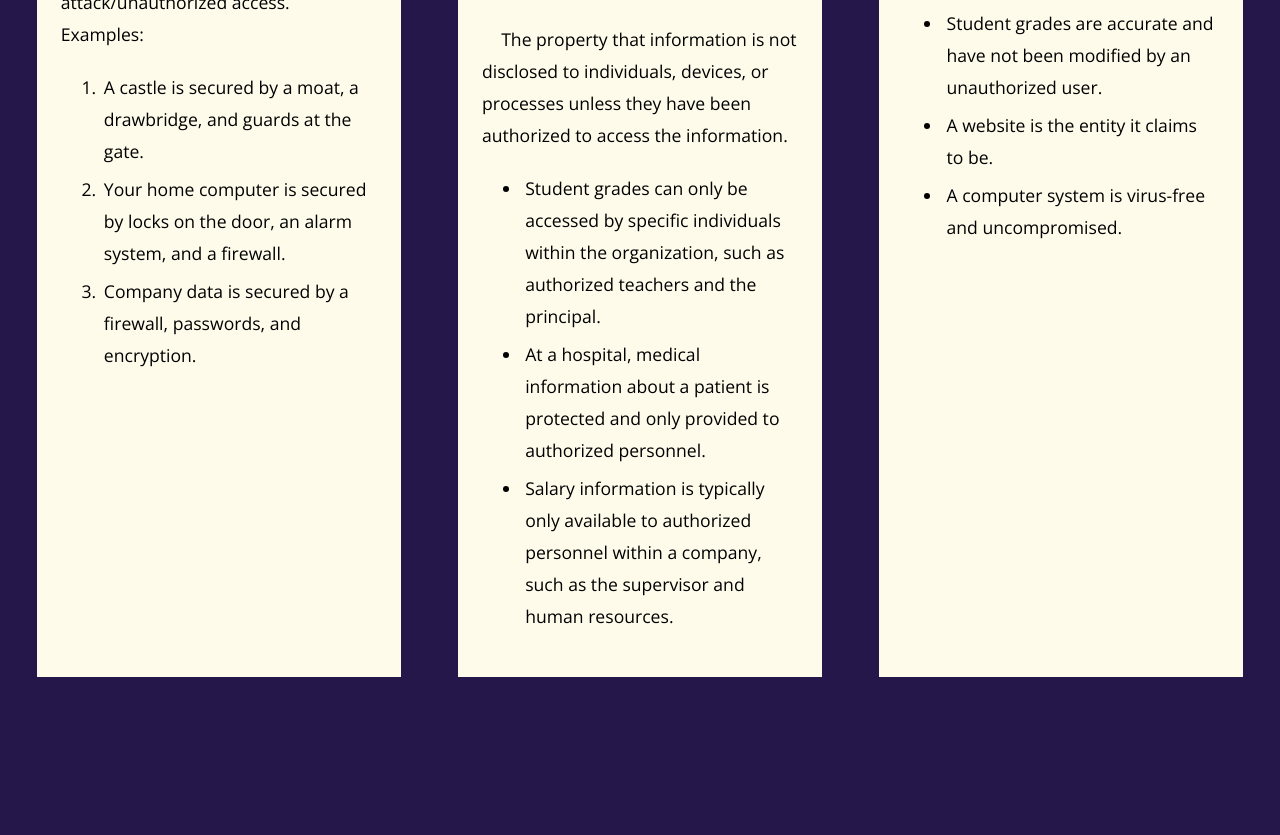
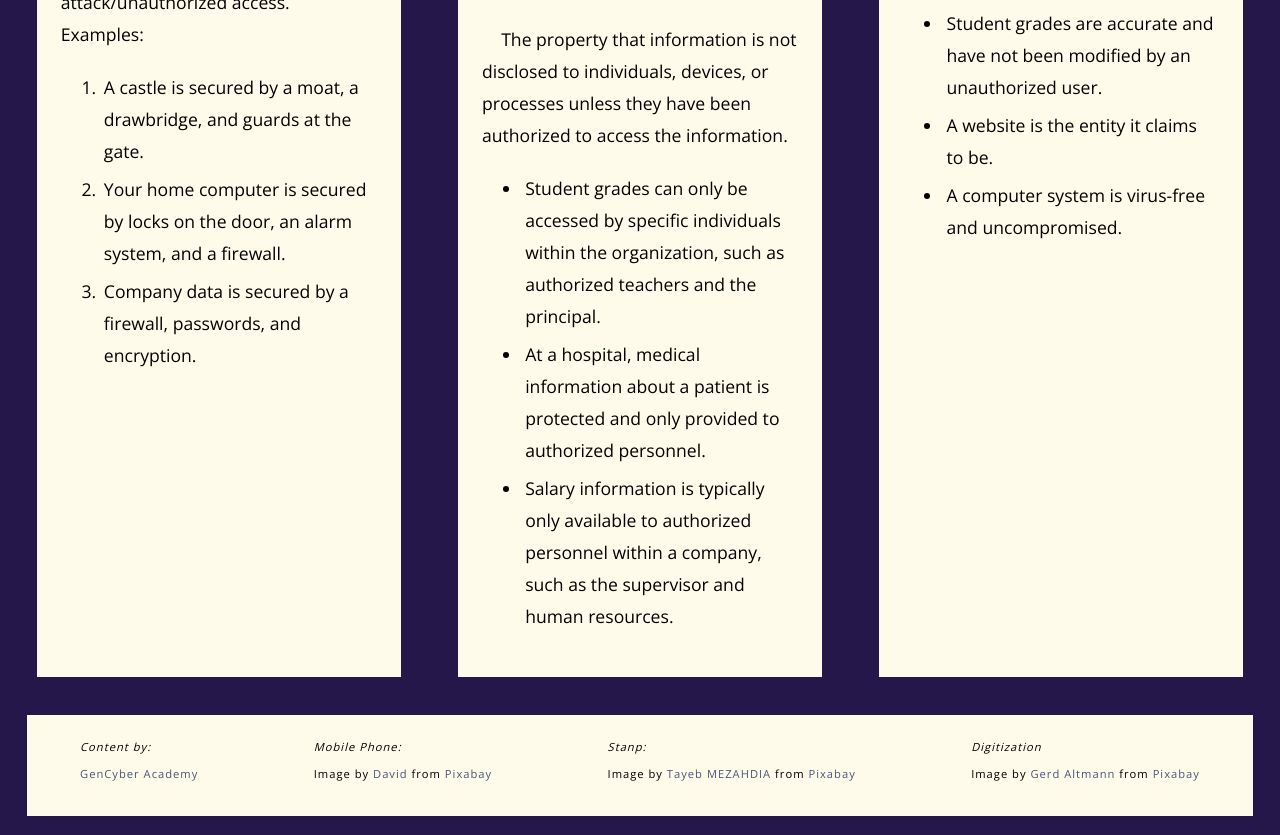
Before and after one commit to CSF2223/cybersecurityconceptsmtr-BsharaJack, a plain HTML site: page index.html in a window 1280 px wide. Shown: the part 515-1350 px from the top of the page. Before the commit the page ends 1219 px from the top, so only its background shows below. Drawn offline with nearby package versions, Linux system fonts and the light colour scheme.

Commit message:
Complete review portion of midterm

```diff
--- a/index.html
+++ b/index.html
@@ -63,6 +63,30 @@
             </ul>
         </div> <!-- Close post 3 -->
     </section> <!-- Close galler class -->
+
+    <footer>
+        <div class="source">
+            <cite>Content by:</cite>
+            <p><a href="https://www.gen-cyber.com/">GenCyber Academy</a></p>
+        </div>
+        <br />
+        <div class="source">
+            <cite>Mobile Phone:</cite>
+            <p>Image by <a href="https://pixabay.com/users/funkyfocus-3900817/?utm_source=link-attribution&amp;utm_medium=referral&amp;utm_campaign=image&amp;utm_content=1875813">David</a>
+                       from <a href="https://pixabay.com//?utm_source=link-attribution&amp;utm_medium=referral&amp;utm_campaign=image&amp;utm_content=1875813">Pixabay</a></p>
+        </div>
+        <br />
+        <div class="source">
+            <cite>Stanp:</cite>
+            <p>Image by <a href="https://pixabay.com/users/tayebmezahdia-4194100/?utm_source=link-attribution&amp;utm_medium=referral&amp;utm_campaign=image&amp;utm_content=4299143">Tayeb MEZAHDIA</a> from <a href="https://pixabay.com//?utm_source=link-attribution&amp;utm_medium=referral&amp;utm_campaign=image&amp;utm_content=4299143">Pixabay</a></p>
+        </div>
+        <br />
+        <div class="source">
+            <cite>Digitization</cite>
+            <p>Image by <a href="https://pixabay.com/users/geralt-9301/?utm_source=link-attribution&amp;utm_medium=referral&amp;utm_campaign=image&amp;utm_content=7071823">Gerd Altmann</a> from <a href="https://pixabay.com//?utm_source=link-attribution&amp;utm_medium=referral&amp;utm_campaign=image&amp;utm_content=7071823">Pixabay</a></p>
+        </div>
+    </footer>
+
 </body>
 
 </html>
--- a/style.css
+++ b/style.css
@@ -21,6 +21,13 @@ header {
     color: #fff;
     padding: 1.5rem;
     margin: 1.2rem;
+}
+
+footer {
+    background-color: #FFFBEB;
+    margin: 1.2rem;
+    padding: 1.5rem;
+    font-size: 0.55rem;
 }
 
 h1,
@@ -49,6 +56,15 @@ li {
     text-indent: 1.2rem;
 }
 
+.source {
+    letter-spacing: 1px;
+}
+
+.source a {
+    text-decoration: none;
+    color: #495579;
+}
+
 @media (min-width: 800px) {
     .gallery {
         display: flex;
@@ -60,4 +76,11 @@ li {
         width: 25%;
         font-size: 1.1rem;
     }
+
+    footer{
+        display: flex;
+        justify-content: space-around;
+        align-items: center;
+        font-size: 0.7rem;
+    }
 }
```
